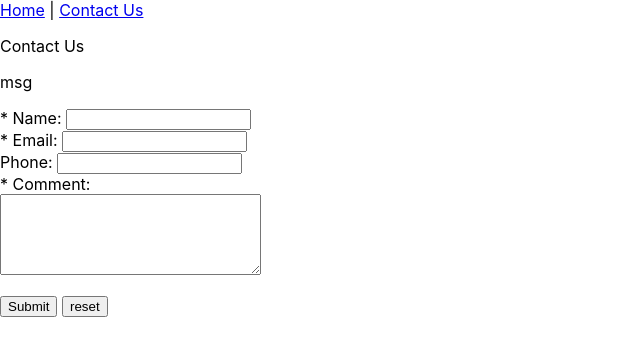
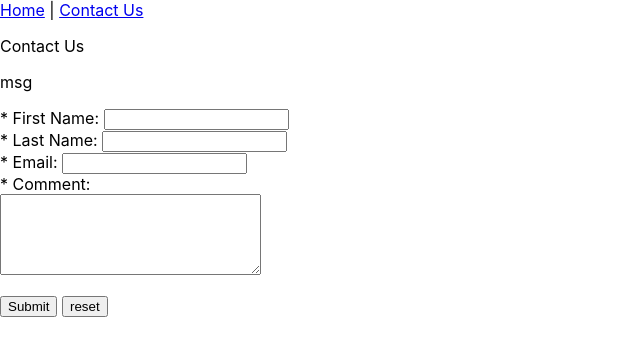
Before and after one commit to dgilbert-quickstart/react-todo-list-app-1, a React (Create React App) app in the folder react-todo-list-app-1/: page /#/contact in a window 1280 px wide. Shown: the top 356 px of the page, without its empty margins (0-640 px from the left). Built offline with nearby package versions, Linux system fonts and the light colour scheme.

Commit message:
update react-todo-list-app-1, contactus

```diff
--- a/react-todo-list-app-1/src/components/ContactUs.js
+++ b/react-todo-list-app-1/src/components/ContactUs.js
@@ -8,9 +8,9 @@ function ContactUs() {
         <p></p>
         <div>
           <form>
-            <label>* Name: </label><input name="txtname" type="text" maxLength={20}></input><br></br>
+            <label>* First Name: </label><input name="txtfirstname" type="text" maxLength={20}></input><br></br>
+            <label>* Last Name: </label><input name="txtlastname" type="text" maxLength={20}></input><br></br>
             <label>* Email: </label><input name="txtemail" type="text"  maxLength={30}></input><br></br>
-            <label> Phone: </label><input name="txtphone" type="text"  maxLength={15}></input><br></br>
             <label>* Comment: </label><br></br>
             <textarea name="txtcomment" rows={5} cols={30}></textarea><p></p>
             <button>Submit</button>
--- a/react-todo-list-app-1/src/components/Home.js
+++ b/react-todo-list-app-1/src/components/Home.js
@@ -1,7 +1,7 @@
 function Home() {
     return (
       <>
-        <h4>React TodoList App 1.0.4</h4>
+        <h4>React TodoList App 1.0.5</h4>
       </>
     );
   }
```
